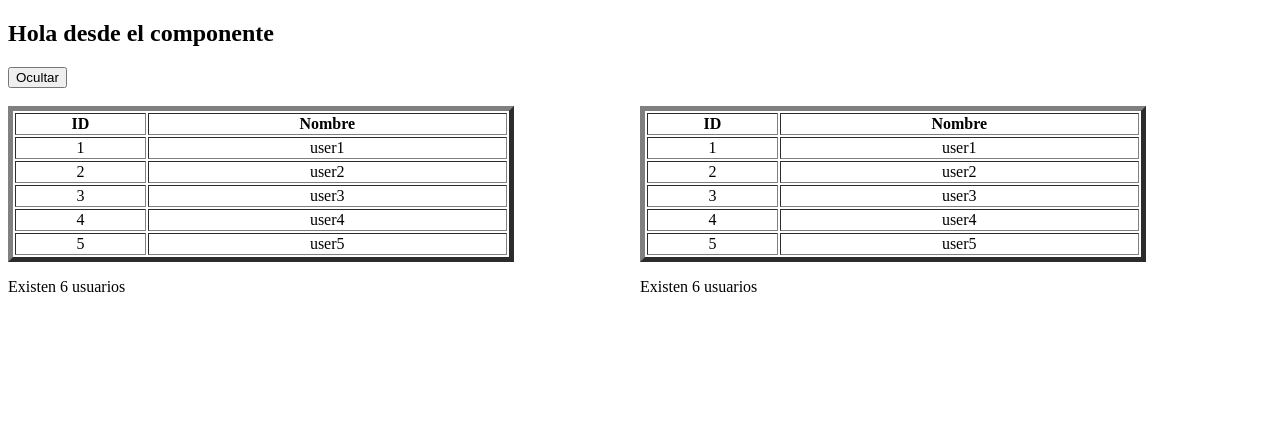
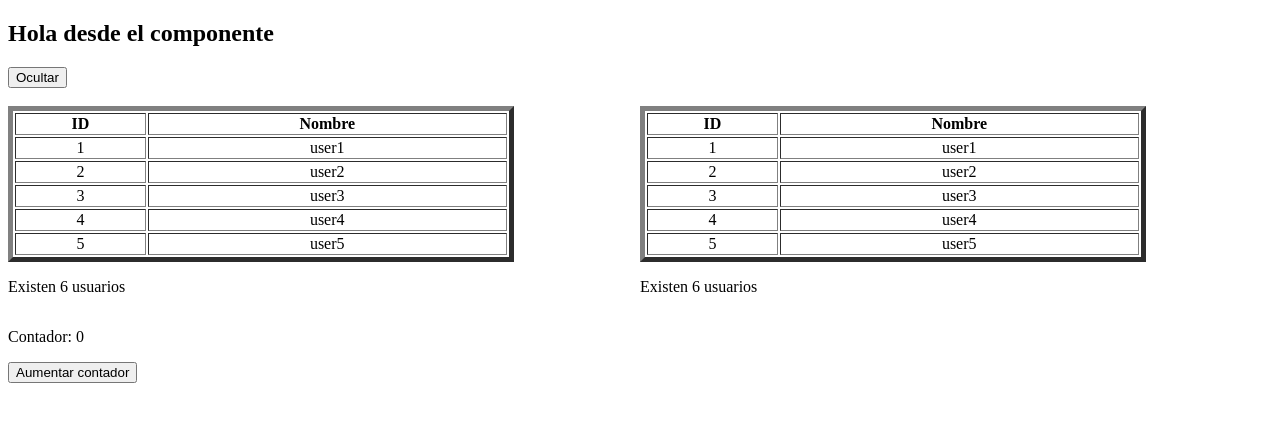
Before and after one commit to micha3lvega/angular-app, an Angular app: page / in a window 1280 px wide. Shown: the top 422 px of the page. Built offline with nearby package versions, Linux system fonts and the light colour scheme.

Commit message:
Crear componente contador

```diff
--- a/src/app/app.component.html
+++ b/src/app/app.component.html
@@ -72,3 +72,5 @@
   </div>
 
 </div>
+
+<app-counter></app-counter>
--- a/src/app/app.component.ts
+++ b/src/app/app.component.ts
@@ -1,11 +1,12 @@
 import { Component } from '@angular/core';
 import { RouterOutlet } from '@angular/router';
 import { CommonModule } from '@angular/common';
+import { CounterComponent } from './counter/counter.component';
 
 @Component({
   selector: 'app-root',
   standalone: true,
-  imports: [CommonModule, RouterOutlet],
+  imports: [CommonModule, RouterOutlet, CounterComponent],
   templateUrl: './app.component.html',
   styleUrl: './app.component.css',
 })
--- /dev/null
+++ b/src/app/counter/counter.component.html
@@ -0,0 +1,2 @@
+<p>Contador: {{counter}}</p>
+<button (click)="addCounter()" >Aumentar contador</button>
--- /dev/null
+++ b/src/app/counter/counter.component.ts
@@ -0,0 +1,16 @@
+import { Component } from '@angular/core';
+
+@Component({
+  selector: 'app-counter',
+  standalone: true,
+  imports: [],
+  templateUrl: './counter.component.html',
+  styleUrl: './counter.component.css',
+})
+export class CounterComponent {
+  counter: number = 0;
+
+  addCounter(): void {
+    this.counter++;
+  }
+}
```
Also changed, not shown: src/app/counter/counter.component.css (added).
